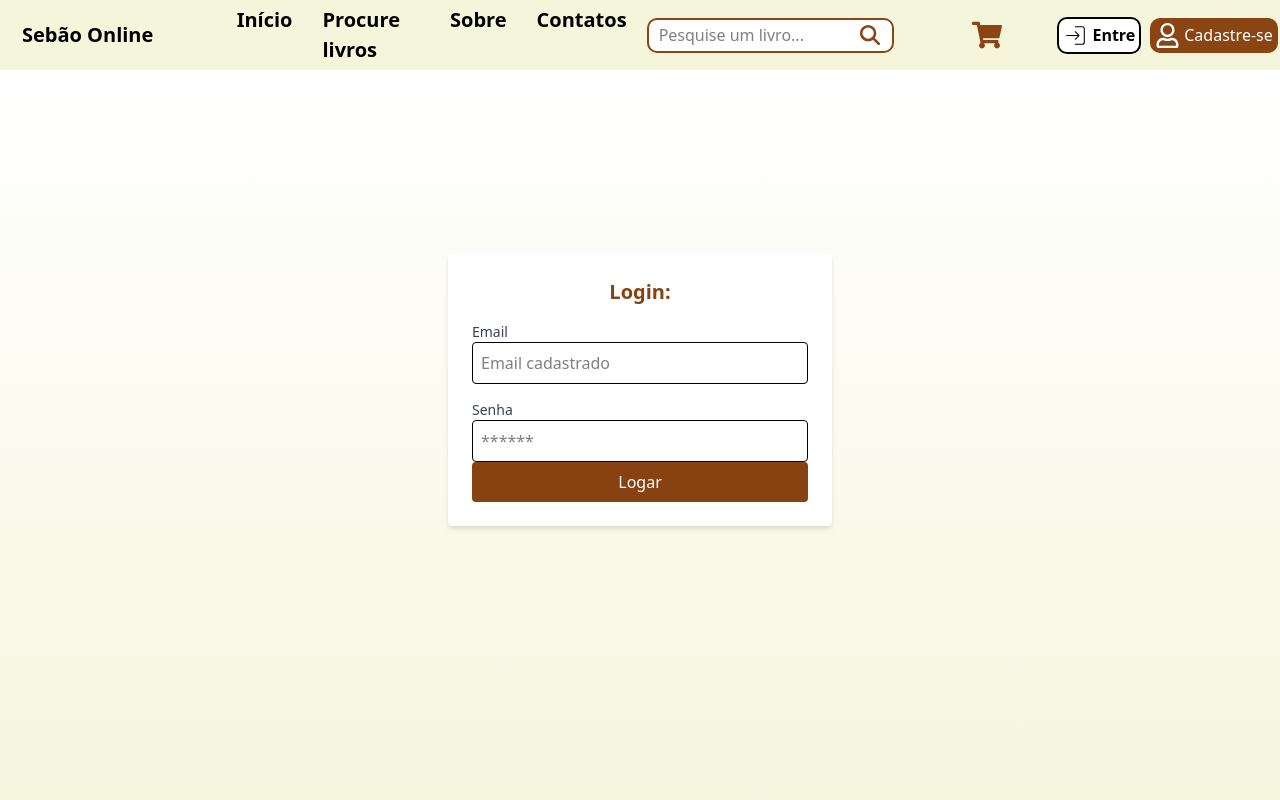
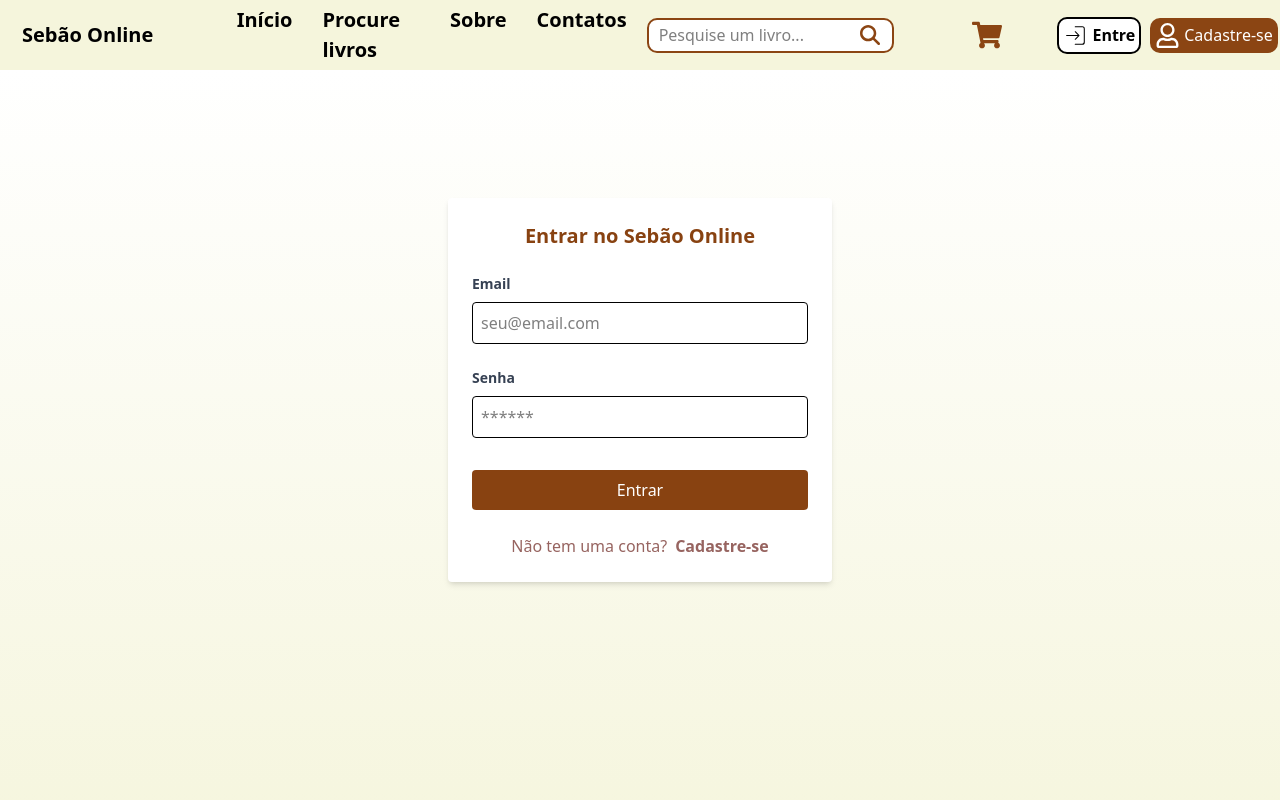
Before and after one commit to fbmcarmo/sebao-online, a Next.js app: page /login in a window 1280 px wide. Shown: the top 800 px of the page. Built offline with nearby package versions, Linux system fonts and the light colour scheme.

Commit message:
Novas alterações no login

```diff
--- a/src/pages/login/index.jsx
+++ b/src/pages/login/index.jsx
@@ -4,31 +4,40 @@ export default function Login() {
   return (
   <PageWrapper>
     <div className="w-full h-[80vh] flex items-center justify-center">
-      <form className="bg-white p-6 rounded shadow-md w-full max-w-sm">
-        <h2 className="text-xl font-bold mb-4 text-center text-[#884211]">
-          Login:
-        </h2>
-        <label className="block text-sm font-medium text-gray-700">Email</label>
+      <form className="bg-white p-6 rounded flex flex-col gap-2 shadow-md w-full max-w-sm ">
+        <h1 className="text-xl font-bold mb-4 text-center text-[#884211]">
+          Entrar no Sebão Online
+        </h1>
+        <label className="block text-sm font-bold text-gray-700">Email</label>
         <input
           type="email"
           className="w-full p-2 border rounded mb-4"
-          placeholder="Email cadastrado"
+          placeholder="seu@email.com"
           required
         />
-        <label className="block text-sm font-medium text-gray-700">Senha</label>
+        <label className="block text-sm font-bold text-gray-700">Senha</label>
         <input
           type="password"
           placeholder="******"
           className="w-full p-2 border rounded focus:outline-nome focus:ring-2 focus:ring-[#884211]"
           required
         />
-
+        <div className="mt-6">
           <button
             type="submit"
             className="w-full bg-[#884211] text-white p-2 rounded houver:bg-[#6f350f] transition"
           >
-          Logar
+            Entrar
           </button>
+        </div>
+        <div className="mt-4">
+          <p className="text-center text-[#976460]">Não tem uma conta?
+            <button className="text-[#976460] font-bold cursor-pointer pl-2"
+            onClick={() => window.location.href = "/cadastrar"}>
+              Cadastre-se
+            </button>
+          </p>
+        </div>
       </form>
     </div>
   </PageWrapper>
```
Lines whose indentation alone changed are shown as unchanged.
